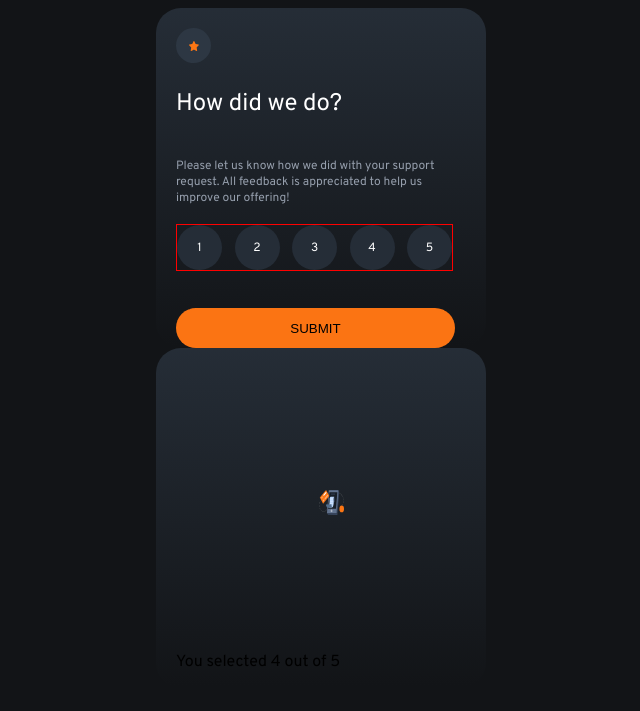
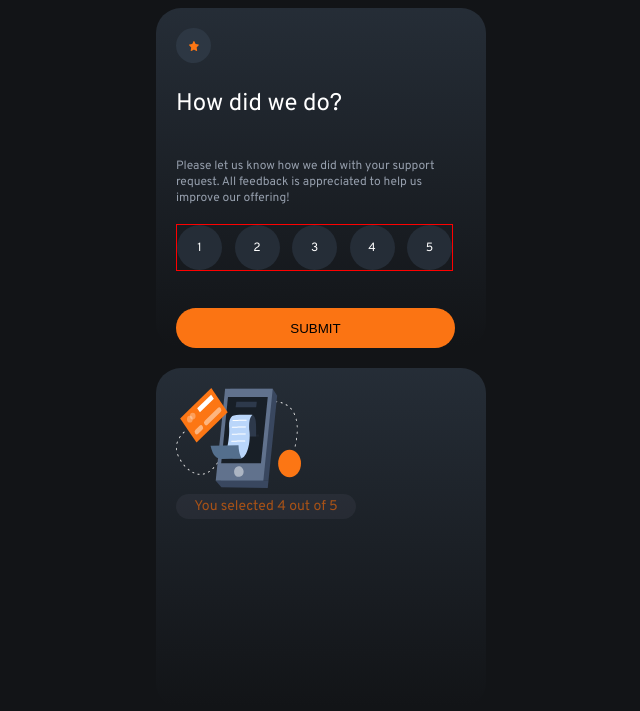
Before and after one commit to Chandramohan97/interactive-rating-component-main, a plain HTML site: page index.html in a window 1280 px wide. Shown: the whole page, without its empty margins (319-959 px from the left). Drawn offline with Linux system fonts and the light colour scheme; a web font is replaced by a local one.

Commit message:
style : applying style to selected container

```diff
--- a/styles.css
+++ b/styles.css
@@ -1,6 +1,8 @@
 body{
     background-color:  hsl(216, 12%, 8%);
+
 }
+
 :root{
     --desktop-width: 330px;
     --mobile-width : 300px;
@@ -21,9 +23,6 @@ body{
     padding-left: 20px;
     border-radius: 25px;
     border-width: 0px;
-    /* border-bottom: 0.5px solid; */
-    /* justify-content: */
-    /* margin-top: vh; */
 }
 .primaryContainer p:first-of-type{
     width: 280px;
@@ -148,14 +147,15 @@ input:hover{
         margin: auto;
         height: 340px;
         background: linear-gradient(hsl(213, 19%, 18%),hsl(216, 12%, 8%));
-        display: flex;
+        /* display: flex;
         flex-direction: column;
-        justify-content: space-between;
+        justify-content: space-between; */
         box-sizing: border-box;
         padding-top: 20px;
         padding-left: 20px;
         border-radius: 25px;
         border-width: 0px;
+        margin-top: 20px;
 }
 
 @media only screen and (max-width:768px) {
@@ -177,7 +177,26 @@ input:hover{
 }
 
 .final-container img{
-    height: 25px;
-    width: 25px;
+    height: 100px;
+    width: 125px;
     margin: auto;
 }
+
+.selected-rating{
+    border: 1px solid ;
+    width: 180px;
+    height: 25px;
+    border-radius: 15px;
+    display: flex;
+    flex-direction: column;
+    justify-content: center;
+    align-items: center;
+    box-sizing: border-box;
+    background-color:  hsla(217, 12%, 63%,0.08);
+    border-color: transparent;
+}
+.selected-rating p{
+    color :hsla(25, 97%, 50%,0.6);
+    font-size : 14px;
+    font-weight: 500;
+}
```
